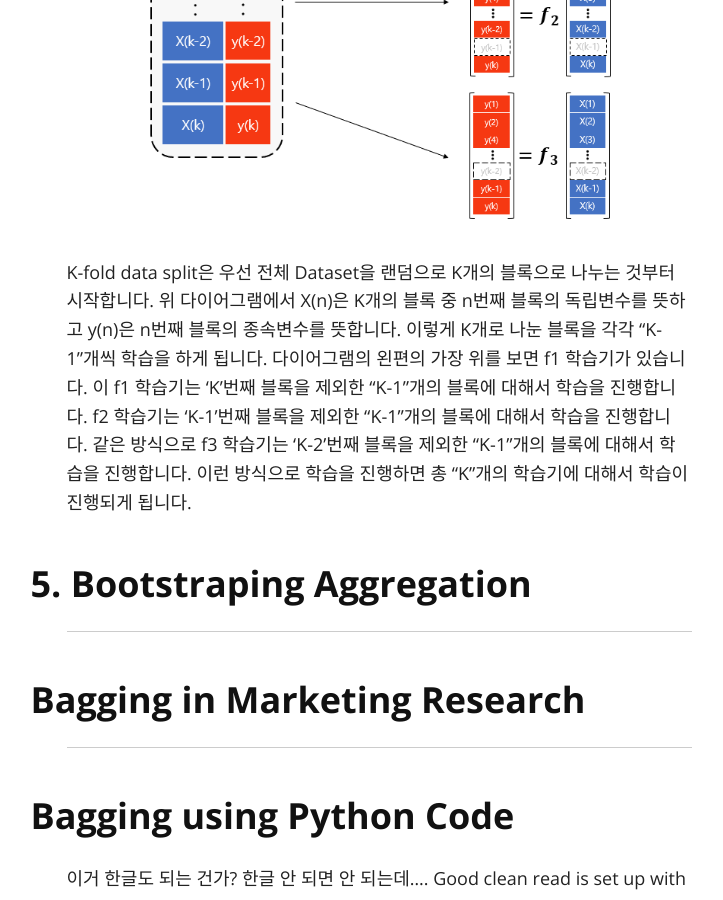
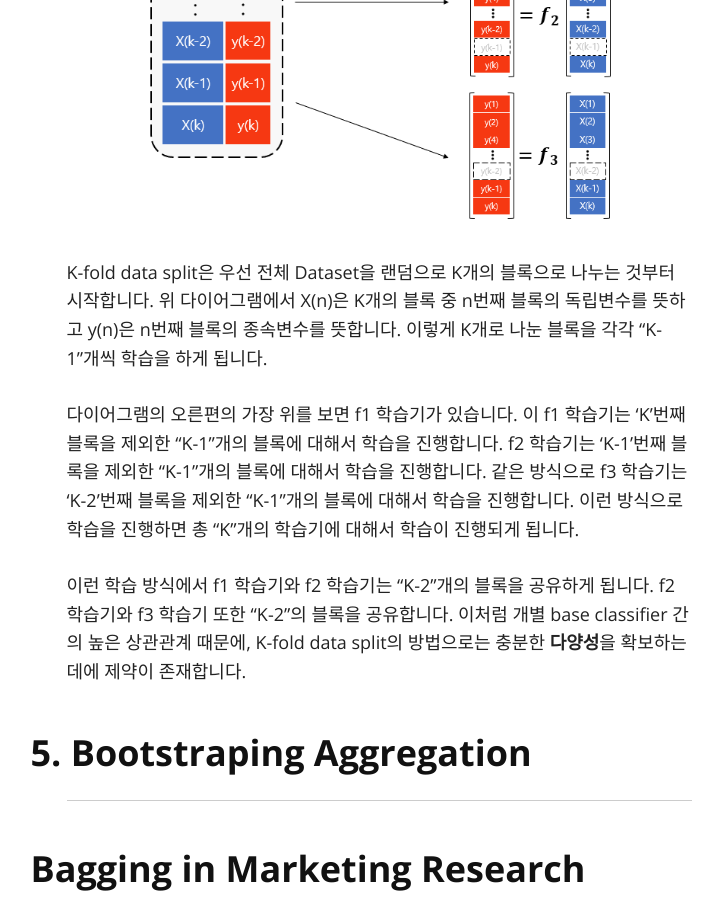
Before and after one commit to seokchaeyoon/seokchaeyoon.github.io, a Jekyll site: the page built from index.md, in a window 1280 px wide and 900 px high, scrolled down 5403 px. Shown: the whole window, without its empty margins (261-984 px from the left). Built offline with Jekyll 4.4.1, drawn with Linux system fonts in a browser that asks for light colours; nearby versions of some CDN libraries; our own code applies the rules of GitHub Pages for plain Markdown files.

Commit message:
Update index.md

```diff
--- a/index.md
+++ b/index.md
@@ -72,11 +72,14 @@ Ensemble 학습은 이 명제와 매우 비슷한 intuition을 가지고 있습
 K-fold data split은 전체 Dataset을 k개의 블록으로 나눈 다음에, 각각의 base classifier에서는 "k-1"개의 subset만을 학습하는 방법을 일컫습니다. 아래 이미지를 통해 K-fold data split이 어떻게 이루어지는 지를 한번 더 확인해 보겠습니다.
 <img src="images/diagram2.PNG" alt="diagram2">
 K-fold data split은 우선 전체 Dataset을 랜덤으로 K개의 블록으로 나누는 것부터 시작합니다. 위 다이어그램에서 X(n)은 K개의 블록 중 n번째 블록의 독립변수를 뜻하고 y(n)은 n번째 블록의 종속변수를 뜻합니다. 이렇게 K개로 나눈 블록을 각각 "K-1"개씩 학습을 하게 됩니다.
-다이어그램의 왼편의 가장 위를 보면 f1 학습기가 있습니다. 이 f1 학습기는 'K'번째 블록을 제외한 "K-1"개의 블록에 대해서 학습을 진행합니다. f2 학습기는 'K-1'번째 블록을 제외한 "K-1"개의 블록에 대해서 학습을 진행합니다. 같은 방식으로 f3 학습기는 'K-2'번째 블록을 제외한 "K-1"개의 블록에 대해서 학습을 진행합니다. 이런 방식으로 학습을 진행하면 총 "K"개의 학습기에 대해서 학습이 진행되게 됩니다.
+
+다이어그램의 오른편의 가장 위를 보면 f1 학습기가 있습니다. 이 f1 학습기는 'K'번째 블록을 제외한 "K-1"개의 블록에 대해서 학습을 진행합니다. f2 학습기는 'K-1'번째 블록을 제외한 "K-1"개의 블록에 대해서 학습을 진행합니다. 같은 방식으로 f3 학습기는 'K-2'번째 블록을 제외한 "K-1"개의 블록에 대해서 학습을 진행합니다. 이런 방식으로 학습을 진행하면 총 "K"개의 학습기에 대해서 학습이 진행되게 됩니다.
+
+이런 학습 방식에서 f1 학습기와 f2 학습기는 "K-2"개의 블록을 공유하게 됩니다. f2 학습기와 f3 학습기 또한 "K-2"의 블록을 공유합니다. 이처럼 개별 base classifier 간의 높은 상관관계 때문에, K-fold data split의 방법으로는 충분한 **다양성**을 확보하는 데에 제약이 존재합니다.
+
+### 5. Bootstraping Aggregation
 
 
-
-### 5. Bootstraping Aggregation
 
 <hr>
 ### Bagging in Marketing Research
```
